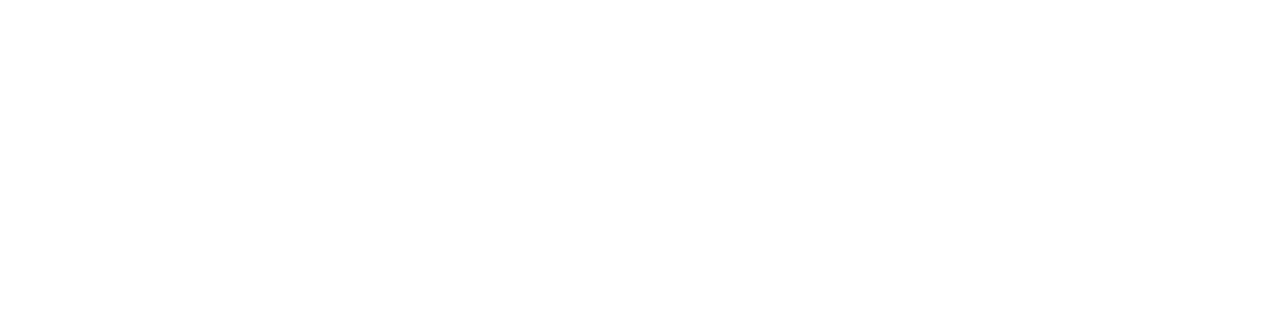
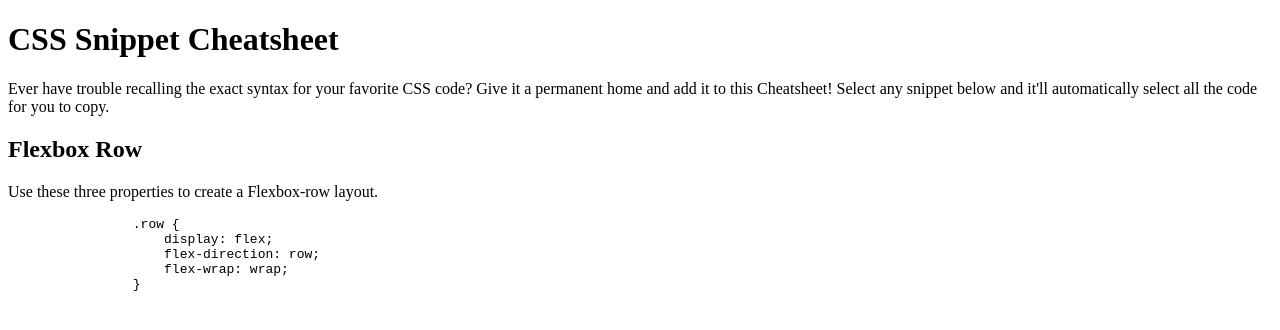
Before and after one commit to theAshRose/mini-make2, a plain HTML site: page index.html in a window 1280 px wide. Drawn offline with Linux system fonts and the light colour scheme.

Commit message:
title and card layout

```diff
--- a/index.html
+++ b/index.html
@@ -7,10 +7,24 @@
     </head>
 <body>
     <header>
-
+        <h1>CSS Snippet Cheatsheet</h1>
+        <p>Ever have trouble recalling the exact syntax for your favorite CSS code? Give it a
+            permanent home and add it to this Cheatsheet! Select any snippet below and it'll automatically
+            select all the code for you to copy.
+        </p>
     </header>
     <main>
-
+        <section class="card">
+            <h1>Flexbox Row</h1>
+            <p>Use these three properties to create a Flexbox-row layout.</p>
+            <pre>
+                .row {
+                    display: flex;
+                    flex-direction: row;
+                    flex-wrap: wrap;
+                }
+            </pre>
+        </section>
     </main>
 </body>
 </html>
```
